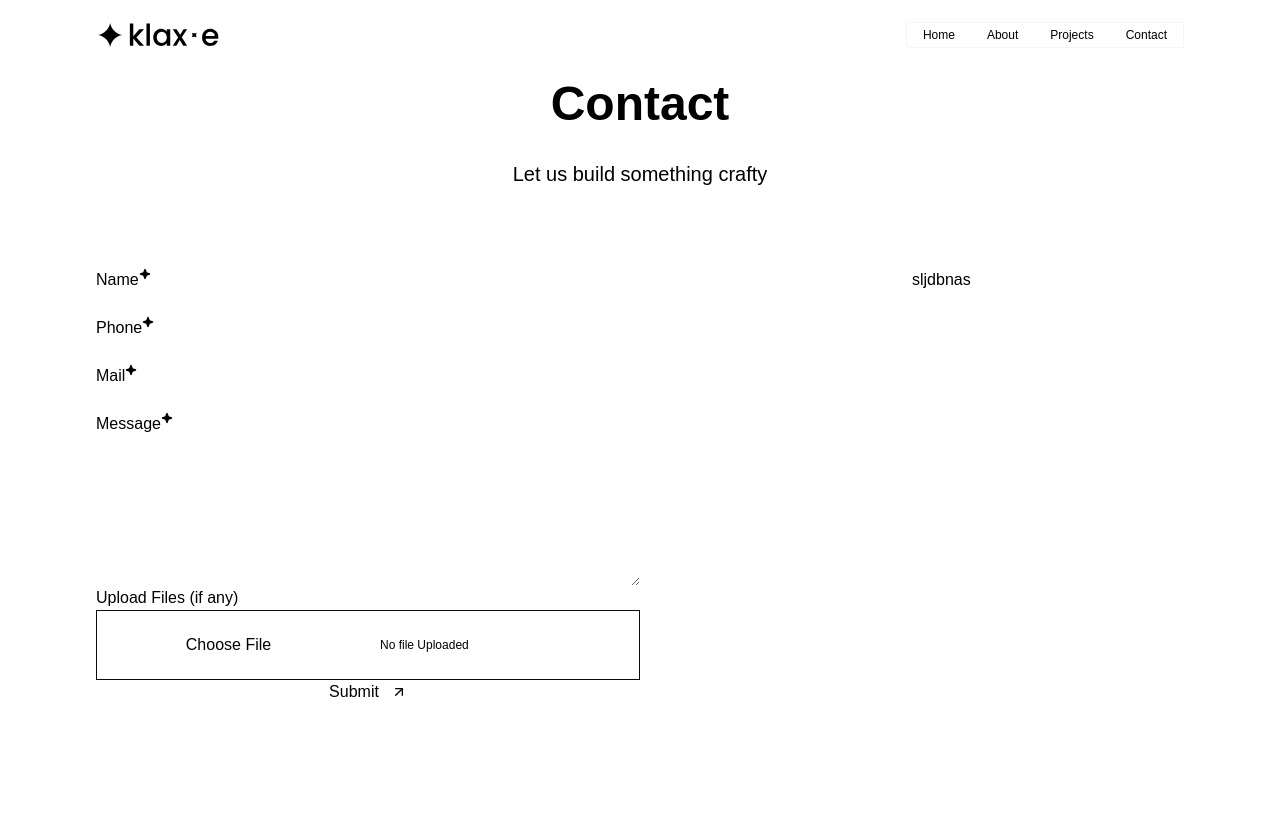
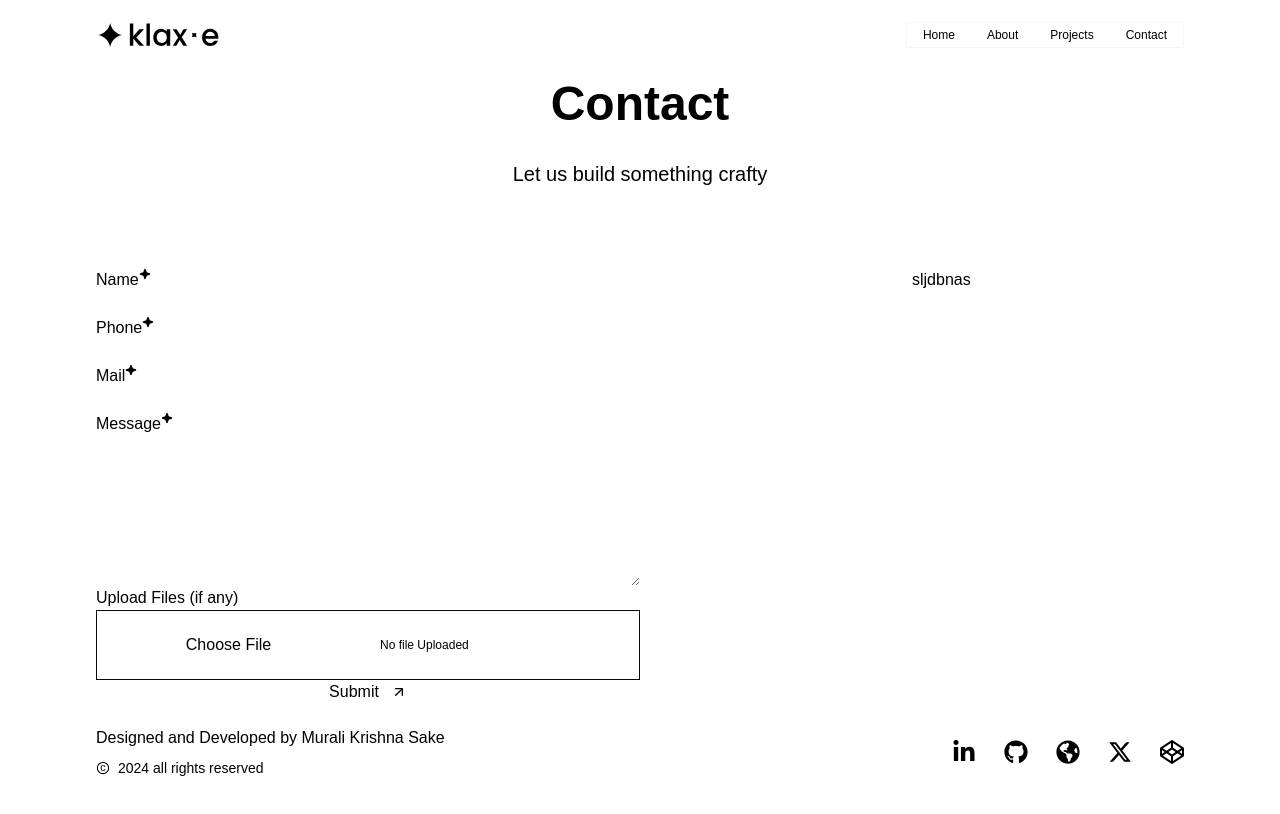
Before and after one commit to Kanna116/klaxe, a Next.js app: page /contact in a window 1280 px wide. Shown: the top 814 px of the page. Built offline with nearby package versions, Linux system fonts and the light colour scheme; a web font is replaced by a local one.

Commit message:
footer added

```diff
--- a/pages/contact/index.js
+++ b/pages/contact/index.js
@@ -3,6 +3,7 @@ import Navbar from '../components/navbar'
 import ContactHero from './components/contacthero'
 import { PiStarFourFill } from "react-icons/pi";
 import { FiArrowUpRight } from 'react-icons/fi';
+import Footer from '../components/footer';
 
 const Contact = () => {
     return (
@@ -46,6 +47,8 @@ const Contact = () => {
                     sljdbnas
                 </div>
             </div>
+
+            <Footer />
         </div>
     )
 }
```
